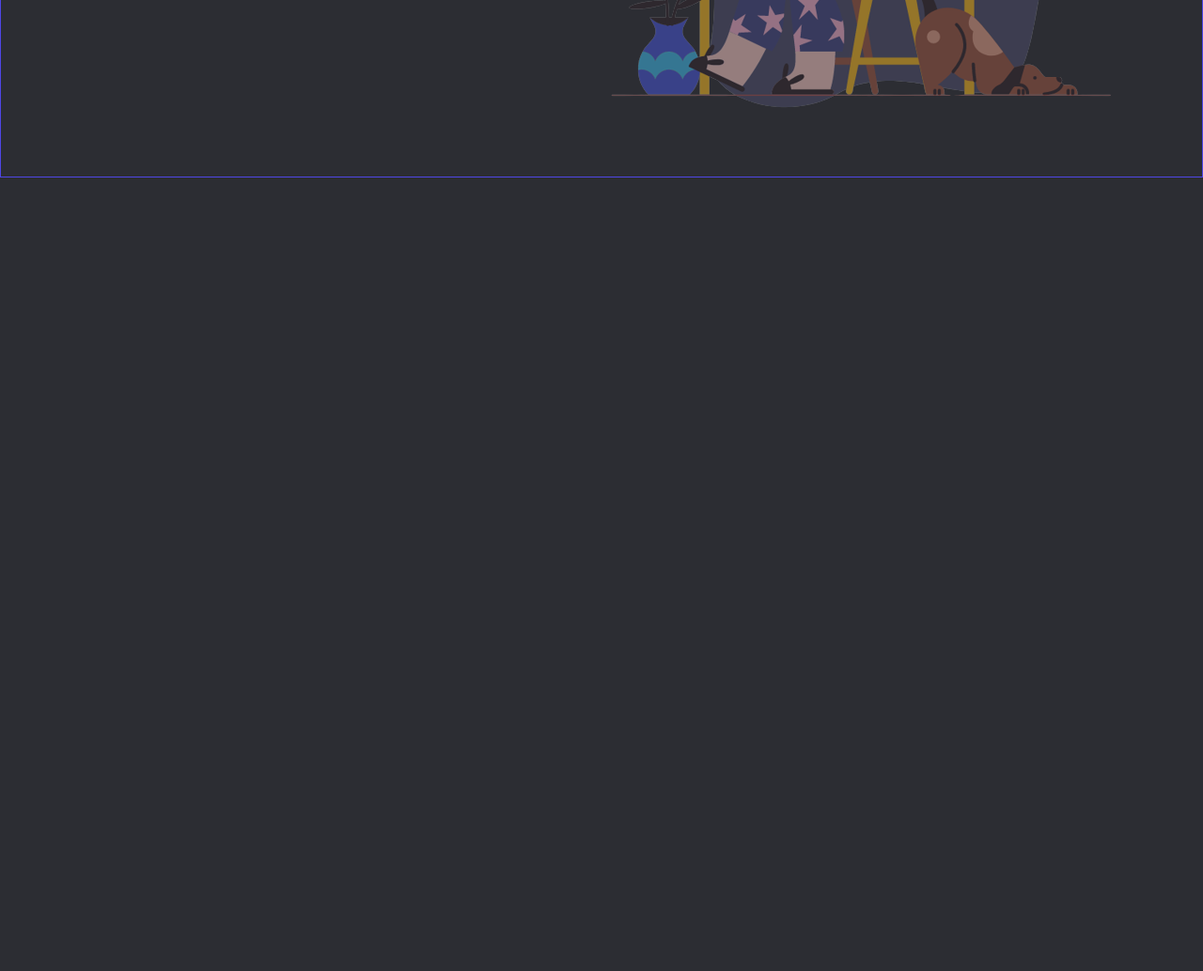
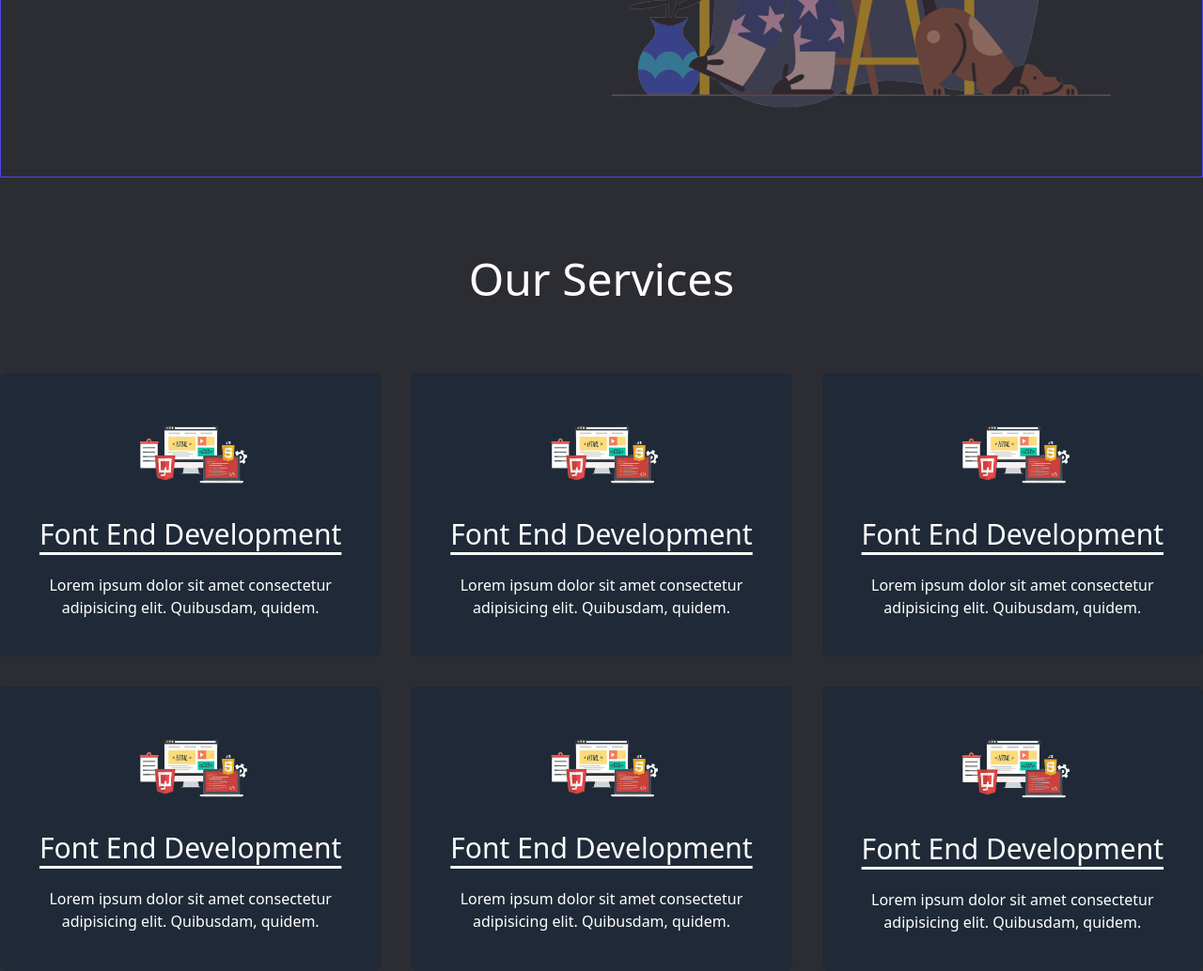
Before and after one commit to shafiul-isla710/tailwind_project, a website built with Vite: page index.html in a window 1280 px wide. Shown: the part 551-1585 px from the top of the page at 94% size. Before the commit the page ends 800 px from the top, so only its background shows below. Built offline with nearby package versions, Linux system fonts and the light colour scheme.

Commit message:
our servises section complete

```diff
--- a/css/main.css
+++ b/css/main.css
@@ -1,3 +1,10 @@
 @tailwind base;
 @tailwind components;
 @tailwind utilities;
+
+
+@layer component{
+    .box{
+        @apply bg-gray-800 p-10 rounded-md  text-center
+    }
+}
--- a/index.html
+++ b/index.html
@@ -45,6 +45,47 @@
 
     </header>
 
+    <main class="container mx-auto">
+
+        <section class="mt-24">
+            <h1 class="text-3xl sm:text-5xl mb-5 sm:mb-16 text-center  text-white animate-bounce">Our <span class="">Services</span></h1>
+            <div class="grid md:grid-cols-2 lg:grid-cols-3 gap-8">
+                <div class="box hover:border-2 border-indigo-600 transition duration-200 hover:scale-105 ">
+                    <img class="w-1/2 mx-auto" src="images/frontEnd.png" alt="">
+                    <h1 class="text-white text-2xl sm:text-3xl underline underline-offset-8 my-6">Font End Development</h1>
+                    <p class="text-white">Lorem ipsum dolor sit amet consectetur adipisicing elit. Quibusdam, quidem.</p>
+                </div>
+                 <div class="box hover:border-2 border-indigo-600 transition duration-200 hover:scale-105 ">
+                    <img class="w-1/2 mx-auto" src="images/frontEnd.png" alt="">
+                    <h1 class="text-white text-2xl sm:text-3xl underline underline-offset-8 my-6">Font End Development</h1>
+                    <p class="text-white">Lorem ipsum dolor sit amet consectetur adipisicing elit. Quibusdam, quidem.</p>
+                </div>
+                 <div class="box hover:border-2 border-indigo-600 transition duration-200 hover:scale-105 ">
+                    <img class="w-1/2 mx-auto" src="images/frontEnd.png" alt="">
+                    <h1 class="text-white text-2xl sm:text-3xl underline underline-offset-8 my-6">Font End Development</h1>
+                    <p class="text-white">Lorem ipsum dolor sit amet consectetur adipisicing elit. Quibusdam, quidem.</p>
+                </div>
+                 <div class="box hover:border-2 border-indigo-600 transition duration-200 hover:scale-105 ">
+                    <img class="w-1/2 mx-auto" src="images/frontEnd.png" alt="">
+                    <h1 class="text-white text-2xl sm:text-3xl underline underline-offset-8 my-6">Font End Development</h1>
+                    <p class="text-white">Lorem ipsum dolor sit amet consectetur adipisicing elit. Quibusdam, quidem.</p>
+                </div>
+                 <div class="box hover:border-2 border-indigo-600 transition duration-200 hover:scale-105 ">
+                    <img class="w-1/2 mx-auto" src="images/frontEnd.png" alt="">
+                    <h1 class="text-white text-2xl sm:text-3xl underline underline-offset-8 my-6">Font End Development</h1>
+                    <p class="text-white">Lorem ipsum dolor sit amet consectetur adipisicing elit. Quibusdam, quidem.</p>
+                </div>
+                 <div class="box hover:border-2 border-indigo-600 transition duration-200 hover:scale-105 ">
+                    <img class="w-1/2 mx-auto" src="images/frontEnd.png" alt="">
+                    <h1 class="text-white text-2xl sm:text-3xl underline underline-offset-8 my-6">Font End Development</h1>
+                    <p class="text-white">Lorem ipsum dolor sit amet consectetur adipisicing elit. Quibusdam, quidem.</p>
+                </div>
+
+            </div>
+        </section>
+
+    </main>
+
 
 </body>
 </html>
```
Also changed, not shown: images/frontEnd.png (added).
